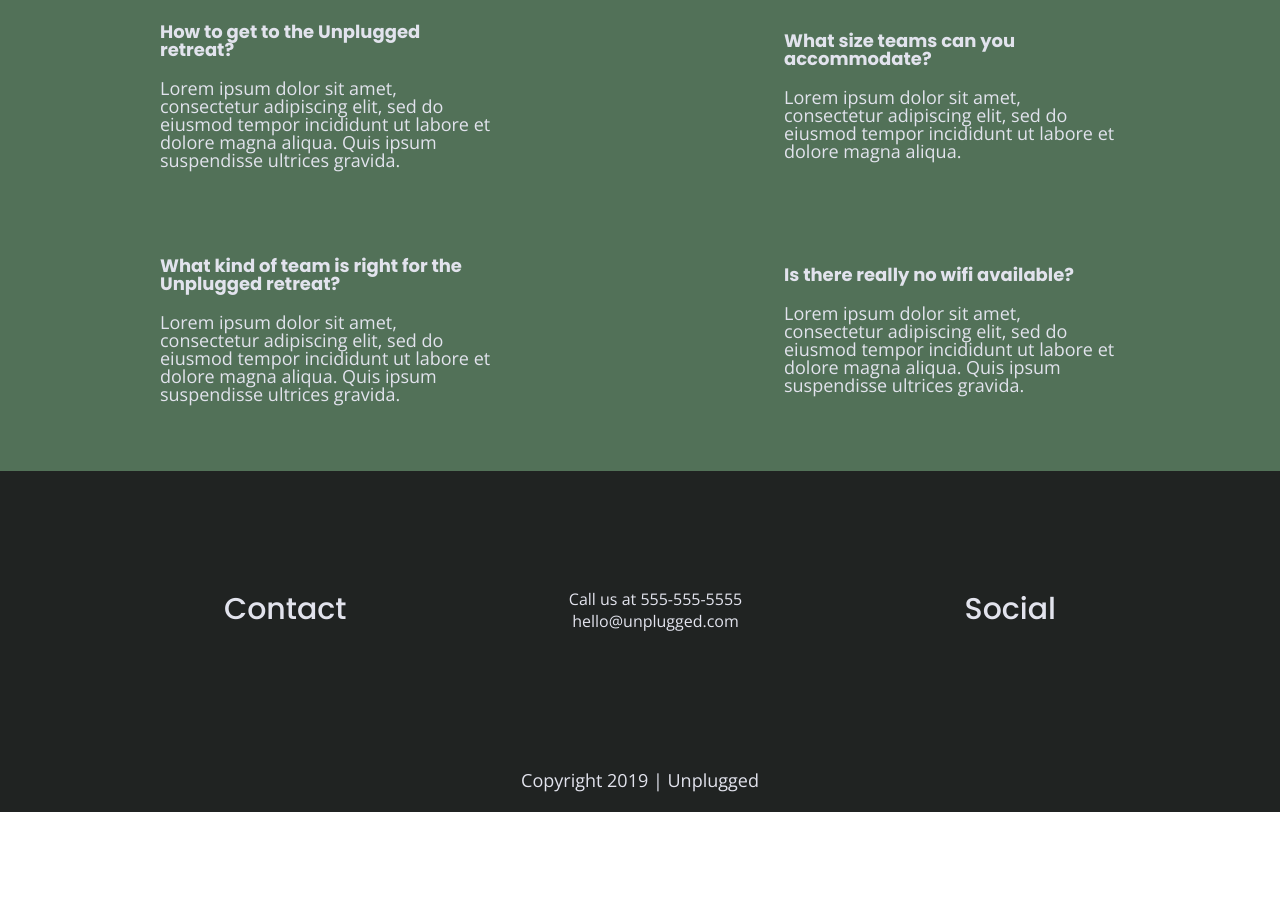
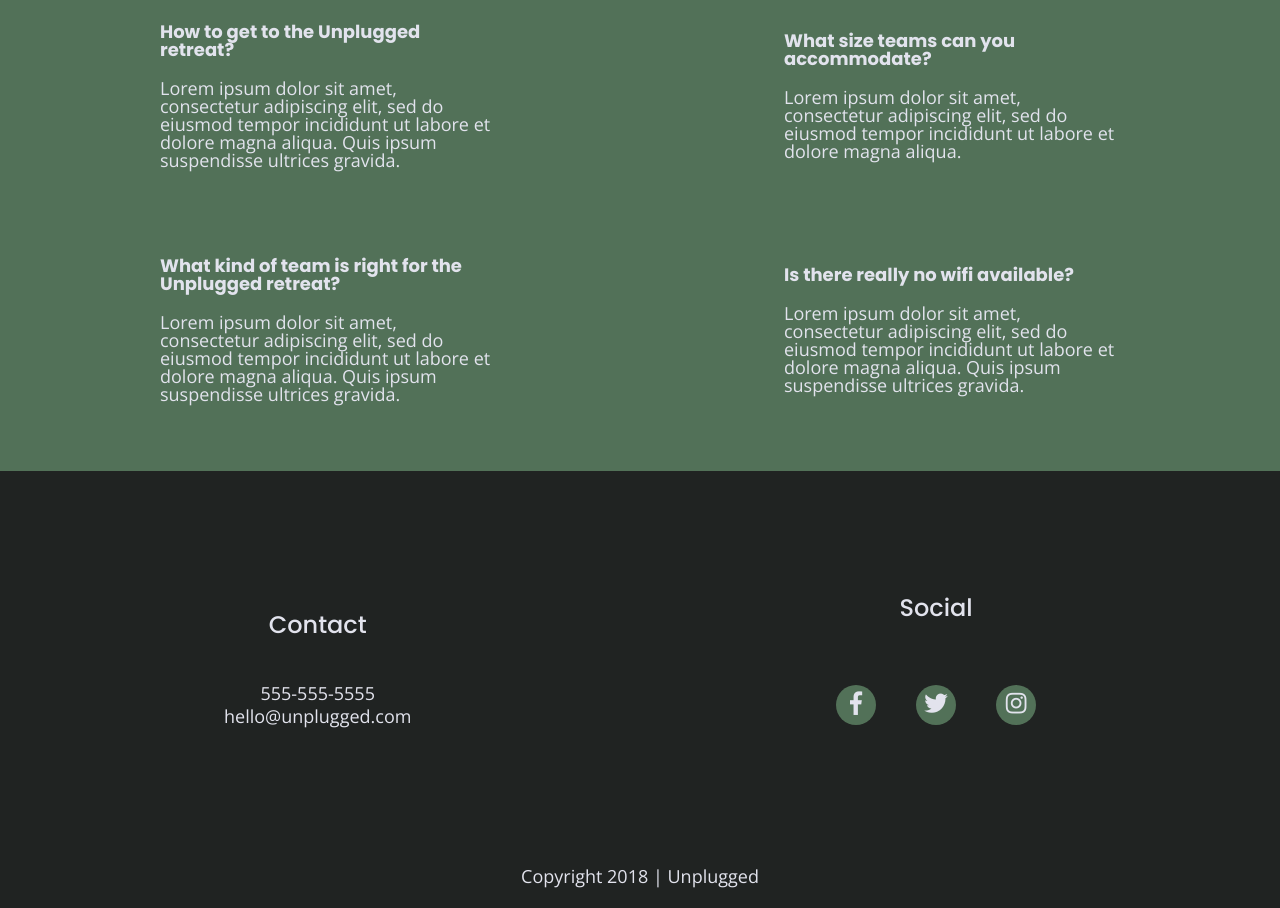
Before and after one commit to angelaflowers/unplugged-retreat, a plain HTML site: page faq/index.html in a window 1280 px wide. Shown: the part 269-1177 px from the top of the page. Before the commit the page ends 1081 px from the top, so only its background shows below. Drawn offline with nearby package versions, Linux system fonts and the light colour scheme.

Commit message:
social icons

```diff
--- a/css/main.css
+++ b/css/main.css
@@ -240,15 +240,26 @@ footer .social-icons {
 }
 
 footer .social-icons p {
+  background-color: #527158;
+  border-radius: 50%;
+  width: 40px;
+  height: 40px;
   display: flex;
   justify-content: center;
   align-items: center;
+  margin: 20px;
 }
+
+footer .social-icons p i {
+  font-size: 1.3125em;
+}
+
 .footer .social {
   display: flex;
   justify-content: space-between;
   align-items: center;
 }
+
 
 footer .copyright {
   margin: 20px 0;
--- a/faq/index.html
+++ b/faq/index.html
@@ -32,13 +32,13 @@
 <header>
 	  <div class="content-wrapper">
 		<figure>
-		  <a href="#"><img src="../img/logo.png"alt="unplugged logo"></a></figure>
+		  <a href="../index.html"><img src="../img/logo.png"alt="unplugged logo"></a></figure>
 	  	<div class="header-divider"></div>
 	  	<nav>
 		  <ul>
-			  <li><a href="faq/index.html">FAQ</a>
+			  <li><a href="../faq/index.html">FAQ</a>
 			  </li>
-			  <li><a href="about/index.html">About</a></li>
+			  <li><a href="../about/index.html">About</a></li>
 
 			</ul></nav>
 		</div>
@@ -71,24 +71,32 @@
 <footer>
     <div class="content-wrapper">
       <div class="footer-content">
-				<h3>Contact</h3>
         <address class="contact">
-					<a href="tel:5555555555">Call us at 555-555-5555</a><br>
-					<a href="mailto:hello@unplugged.com">hello@unplugged.com</a>
+          <h4>Contact</h4>
+          <p>
+            555-555-5555<br>
+            hello@unplugged.com
+          </p>
         </address>
         <div class="social">
-					<h3>Social</h3>
+          <h4>Social</h4>
           <div class="social-icons">
-						<p><a href="https://www.facebook.com/angela.renee.flowers" target="_blank"></a></p>
-						<p><a href="https://twitter.com/angela__flowers" target="_blank"></a></p>
-						<p><a href="https://instagram.com/angela__flowers/" target="_blank"></a></p>
+            <p>
+              <a href="https://www.facebook.com/Skillcrush/" target="_blank"><i class="fab fa-facebook-f"></i></a>
+            </p>
+            <p>
+              <a href="https://twitter.com/Skillcrush" target="_blank"><i class="fab fa-twitter"></i></a>
+            </p>
+            <p>
+              <a href="https://www.instagram.com/skillcrush/" target="_blank"><i class="fab fa-instagram"></i></a>
+            </p>
           </div>
         </div>
+      </div> <!-- footer content ends -->
     </div>
-		</div>
-
+    <!--footer content-wrapper ends-->
     <div class="copyright">
-			<p>Copyright 2019 | Unplugged</p>
+      <p>Copyright 2018 | Unplugged</p>
     </div>
   </footer>
 
```
Also changed, not shown: about/index.html (+21 -15 lines), index.html (+3 -3 lines). Lines whose indentation alone changed are shown as unchanged.
